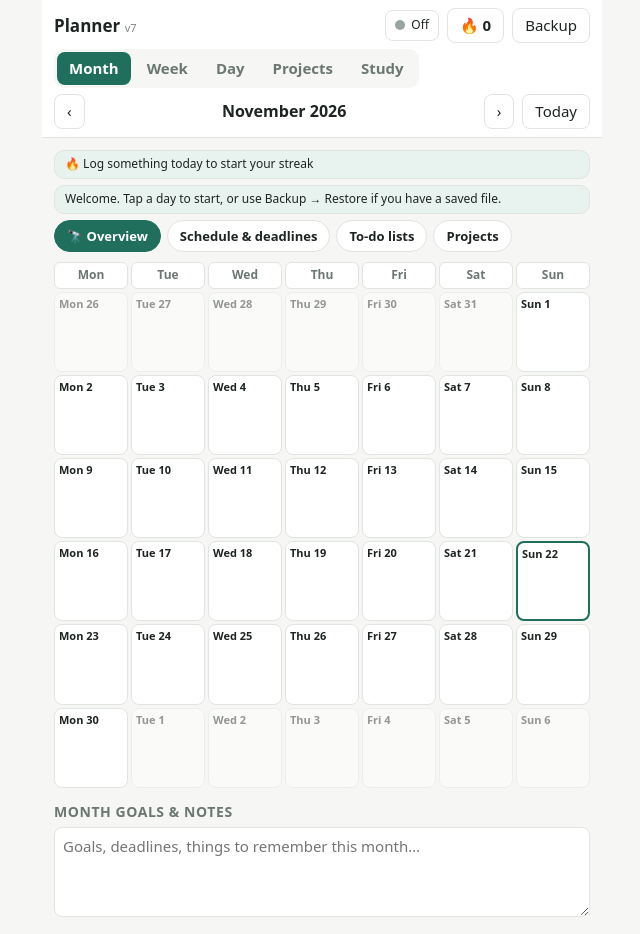
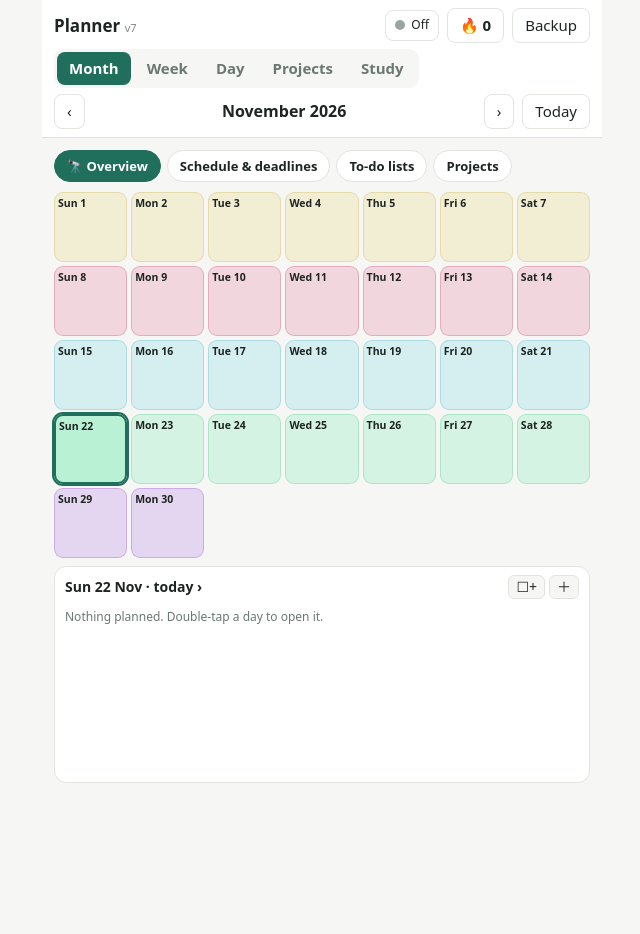
Before and after one commit to PiriyaSR/personal-calender, a plain HTML site: page index.html in a window 1280 px wide. Shown: the whole page, without its empty margins (318-958 px from the left). After the commit the page ends 800 px from the top, so only its background shows below. Drawn offline with Linux system fonts and the light colour scheme.

Commit message:
Add files via upload

```diff
--- a/index.html
+++ b/index.html
@@ -2,7 +2,7 @@
 <html lang="en">
 <head>
 <meta charset="utf-8">
-<meta name="viewport" content="width=device-width,initial-scale=1,viewport-fit=cover">
+<meta name="viewport" content="width=device-width,initial-scale=1,maximum-scale=1,user-scalable=no,viewport-fit=cover">
 <meta name="theme-color" content="#1f6f5c">
 <link rel="manifest" href="manifest.webmanifest">
 <link rel="icon" href="icon-192.png">
@@ -148,6 +148,21 @@ body{max-width:560px;margin-left:auto;margin-right:auto}
 .wgrid.big .mini{font-size:14px;padding:4px 10px}
 .mgrid.fit .cell .emos{font-size:17px;line-height:1.25}
 .mgrid.fit .cell .cnt{font-size:11px}
+
+/* month: day 1..N in rows of 7, fixed screen, tinted rows, selected-day panel */
+body{touch-action:manipulation}
+html:has(body.nos){overflow:hidden}body.nos{overflow:hidden;height:100dvh}body.nos .banner{display:none}.mgrid.fit .cell .n{white-space:nowrap}.mgrid.fit .cell .cnt{white-space:nowrap;overflow:hidden}.mgrid.fit .cell .emos{overflow:hidden;max-height:36px}
+.mgrid.fit{gap:4px}
+.mgrid.fit .cell{background:hsla(var(--h),75%,62%,.2);border:1px solid hsla(var(--h),60%,45%,.25);border-radius:9px;padding:3px 3px;cursor:pointer;user-select:none;-webkit-user-select:none}
+.mgrid.fit .cell.today{border:2px solid var(--accent)}
+.mgrid.fit .cell.sel{box-shadow:0 0 0 2px var(--accent);background:hsla(var(--h),75%,62%,.38)}
+.mgrid.fit .cell .n{font-size:10.5px;font-weight:700}
+.mgrid.fit .cell .emos{gap:1px 2px;font-size:15px;line-height:1.15}
+.mgrid.fit .cell .cnt{font-size:10px;color:var(--mute)}
+.dpanel{margin-top:8px;background:var(--card);border:1px solid var(--line);border-radius:12px;padding:8px 10px;display:flex;flex-direction:column;overflow:hidden}
+.dpanel .dbody{overflow:auto;flex:1;min-height:0;margin-top:4px}
+.dpanel .grow{font-size:14px;cursor:pointer}
+.dpanel .ev{font-size:13px;padding:5px 8px;margin:3px 0}
 </style>
 </head>
 <body>
@@ -479,21 +494,24 @@ function noteBox(k,ph){return `<textarea data-note="${k}" placeholder="${ph}">${
 /* ---------- views ---------- */
 const monthDays=(y,m)=>{const n=new Date(y,m+1,0).getDate(),o=[];for(let d=1;d<=n;d++)o.push(ds(new Date(y,m,d)));return o};
 const dayLabel=k=>{const d=parse(k);return `${DOW[(d.getDay()+6)%7]} ${d.getDate()} ${MON[d.getMonth()].slice(0,3)}`};
+let selDay=null;const lastTap={k:'',t:0};
 function monthGrid(y,m){
-  const first=new Date(y,m,1),start=monday(first),t=ds(today());
-  const R=Math.ceil(((first.getDay()+6)%7+new Date(y,m+1,0).getDate())/7);
-  let h=`<div class="mgrid fit" style="grid-template-rows:auto repeat(${R},minmax(0,1fr))">`+DOW.map(d=>`<div class="dow">${d}</div>`).join('');
-  for(let i=0;i<R*7;i++){
-    const d=addDays(start,i),k=ds(d);
-    const ag=agendaOn(k),open=todosOn(k).filter(x=>!x.done),openN=open.length+sessionsOn(k).filter(x=>!x.done).length;
-    let tags='';
-    db.projects.forEach(p=>{const pw=projWeekOf(p,k);if(pw&&pw.day===1)tags+=`<span class="ptag">${esc(p.emoji||'📘')}W${pw.w}</span>`});
-    const icons=ag.map(x=>x.kind==='session'?`<span data-it class="emo ${x.done?'dn':''}">${esc(x.emoji)}</span>`:chipHtml(x,'emoji')).join('');
-    const chips=ag.map(x=>x.kind==='session'?`<span data-it class="chip ${x.done?'dn':''}" style="background:${x.col}"><b>${x.start}</b> ${esc(x.emoji)} ${esc(x.name)}</span>`:chipHtml(x,'full')).join('');
-    const todos=open.map(x=>`<div data-it class="mtd">☐ ${esc(x.text)}</div>`).join('');
-    h+=`<div class="cell ${d.getMonth()!==m?'out':''} ${k===t?'today':''}" data-a="goDay" data-d="${k}"><div class="n"><span>${DOW[i%7]} ${d.getDate()}</span><span class="pt-w">${tags}</span></div><div class="nar">${tags?`<div data-it class="pt-n">${tags}</div>`:''}<div class="emos">${icons}</div>${openN?`<div class="cnt">☐ ${openN}</div>`:''}</div><div class="wid">${chips}${todos}</div></div>`;
-  }
-  return h+'</div>';
+  const t=ds(today()),N=new Date(y,m+1,0).getDate(),R=Math.ceil(N/7);
+  if(!selDay||selDay.slice(0,7)!==y+'-'+pad(m+1))selDay=(t.slice(0,7)===y+'-'+pad(m+1))?t:ds(new Date(y,m,1));
+  const HUE=[48,340,190,150,270];
+  let h=`<div class="mgrid fit" style="grid-template-rows:repeat(${R},minmax(0,1fr))">`;
+  for(let i=0;i<N;i++){
+    const d=new Date(y,m,i+1),k=ds(d),r=Math.floor(i/7);
+    const ag=agendaOn(k),openN=todosOn(k).filter(x=>!x.done).length+sessionsOn(k).filter(x=>!x.done).length;
+    const all=ag.map(x=>x.kind==='session'?`<span data-it class="emo ${x.done?'dn':''}">${esc(x.emoji)}</span>`:chipHtml(x,'emoji'));
+    const icons=all.join(''),extra=0;
+    h+=`<div class="cell ${k===t?'today':''} ${k===selDay?'sel':''}" style="--h:${HUE[r%5]}" data-a="selDay" data-d="${k}"><div class="n"><span>${DOW[(d.getDay()+6)%7]} ${i+1}</span></div><div class="nar"><div class="emos">${icons}</div>${(openN||extra>0)?`<div class="cnt">${openN?'☐'+openN:''}${extra>0?' +'+extra:''}</div>`:''}</div></div>`;
+  }
+  h+='</div>';
+  const todos=todosOn(selDay),ss=sessionsOn(selDay);
+  h+=`<div class="dpanel"><div class="row" style="flex-wrap:nowrap;gap:4px"><b class="grow" data-a="goDay" data-d="${selDay}">${dayLabel(selDay)}${selDay===t?' · today':''} ›</b><button class="mini" data-a="qtodo" data-d="${selDay}" title="Add a to-do">☐+</button><button class="mini" data-a="newEv" data-d="${selDay}" title="Add an event or deadline">＋</button></div><div class="dbody">`+
+    (agendaHtml(selDay)+ss.map(sessTodoHtml).join('')+todos.map(todoHtml).join('')||'<p class="hint" style="margin:6px 0">Nothing planned. Double-tap a day to open it.</p>')+`</div></div>`;
+  return h;
 }
 function monthSched(y,m){
   const t=ds(today());let out='';
@@ -537,7 +555,7 @@ function renderMonth(){
   const MM=[['over','🔭 Overview','🔭 Overview'],['sched','Schedule & deadlines','Schedule'],['todo','To-do lists','To-do'],['proj','Projects','Projects']];
   let h=`<div class="seg">${MM.map(([k,l,sh])=>`<button class="${mode===k?'on':''}" data-a="mm" data-m="${k}"><span class="lg">${esc(l)}</span><span class="sm">${esc(sh)}</span></button>`).join('')}</div>`;
   h+=mode==='sched'?monthSched(y,m):mode==='todo'?monthTodo(y,m):mode==='proj'?monthProj(y,m):monthGrid(y,m);
-  h+=`<div class="sec"><h2>Month goals &amp; notes</h2>${noteBox('m:'+y+'-'+pad(m+1),'Goals, deadlines, things to remember this month…')}</div>`;
+  if(mode!=='over')h+=`<div class="sec"><h2>Month goals &amp; notes</h2>${noteBox('m:'+y+'-'+pad(m+1),'Goals, deadlines, things to remember this month…')}</div>`;
   return h;
 }
 function renderWeek(){
@@ -697,9 +715,14 @@ function backupBanner(){
   return '';
 }
 function layoutFit(){
-  const g=document.querySelector('.fit');if(!g)return;
+  const g=document.querySelector('.fit');
+  document.body.classList.toggle('nos',!!(g&&g.classList.contains('mgrid')));
+  if(!g)return;
   const top=g.getBoundingClientRect().top+window.scrollY;
-  g.style.setProperty('--gridH',Math.max(300,Math.floor(window.innerHeight-top-12))+'px');
+  const avail=Math.max(300,Math.floor(window.innerHeight-top-16));
+  const pn=document.querySelector('.dpanel');
+  if(pn){const gh=Math.floor(avail*0.62);g.style.setProperty('--gridH',gh+'px');pn.style.height=(avail-gh-8)+'px'}
+  else g.style.setProperty('--gridH',avail+'px');
   if(g.classList.contains('mgrid'))fitCells();
 }
 function fitCells(){
@@ -1084,6 +1107,7 @@ document.addEventListener('click',e=>{
   if(a==='view'){view=t.dataset.v;localStorage.setItem('planner.view',view);render()}
   else if(a==='prev')go(-1);else if(a==='next')go(1);
   else if(a==='today'){cur=today();render()}
+  else if(a==='selDay'){const k=t.dataset.d,n=Date.now();if(lastTap.k===k&&n-lastTap.t<400){lastTap.k='';cur=parse(k);view='day';localStorage.setItem('planner.view',view);render()}else{lastTap.k=k;lastTap.t=n;selDay=k;render()}}
   else if(a==='goDay'){cur=parse(t.dataset.d);view='day';localStorage.setItem('planner.view',view);render()}
   else if(a==='newEv')openEv(null,t.dataset.d);
   else if(a==='editEv')openEv(t.dataset.id);
--- a/sw.js
+++ b/sw.js
@@ -1,4 +1,4 @@
-const CACHE = 'planner-v7';
+const CACHE = 'planner-v8';
 const FILES = ['./', './index.html', './manifest.webmanifest', './icon-192.png', './icon-512.png'];
 
 self.addEventListener('install', e => {
```
